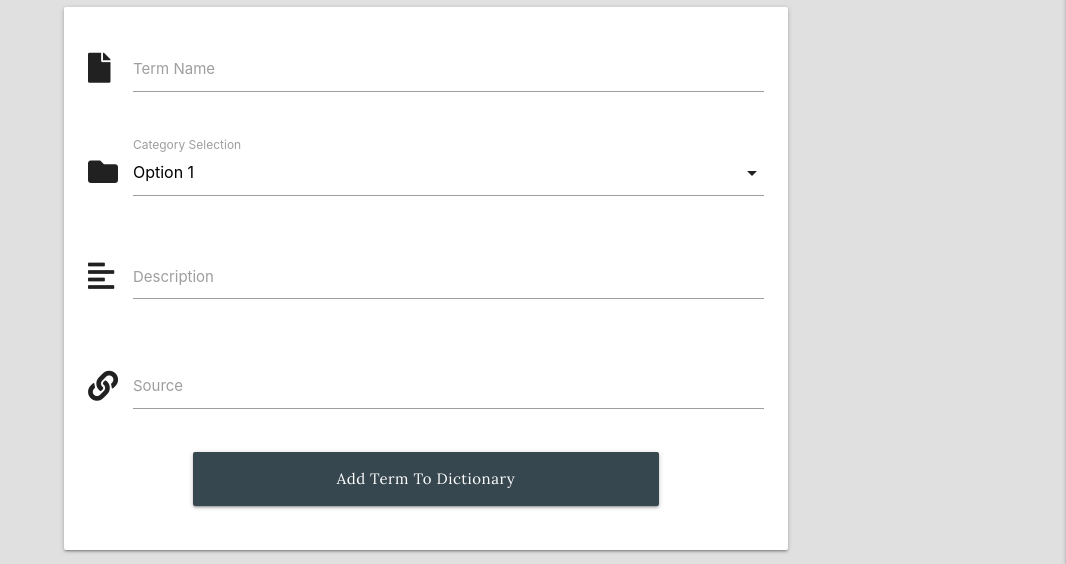
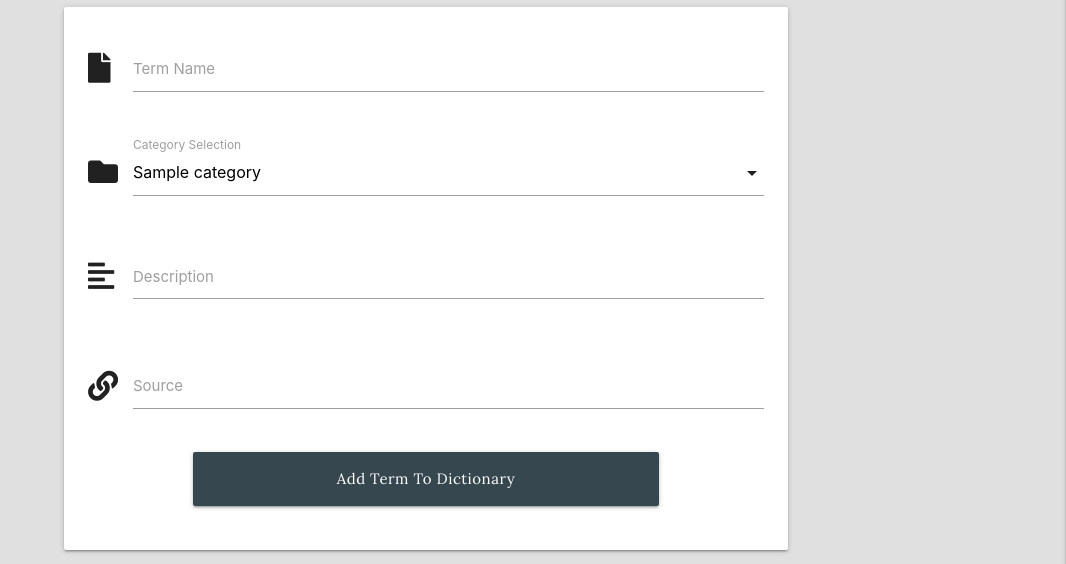
Before and after one commit to 92an/third-milestone-project, a Flask app: page /add_term in a window 1280 px wide. Shown: the part 250-814 px from the top of the page, without its empty margins (214-1280 px from the left). Run offline with Flask 2, Linux system fonts and the light colour scheme; a database or web service that is not in the repository returns one stand-in record (values such as "Sample title"); some libraries are stand-ins or nearby versions.

Commit message:
add term dropdown for category selection is populated and defaults to General Concept

```diff
--- a/app.py
+++ b/app.py
@@ -45,7 +45,8 @@ def get_terms():
 
 @app.route("/add_term")
 def add_term():
-    return render_template("add_term.html")
+    categories = mongo.db.categories.find().sort("category_name", 1)
+    return render_template("add_term.html", categories=categories)
 
 
 @app.route("/register", methods=["GET", "POST"])
--- a/templates/add_term.html
+++ b/templates/add_term.html
@@ -20,9 +20,13 @@
                 <div class="input-field col s12">
                     <i class="fas fa-folder prefix"></i>
                     <select id="category_name" name="category_name" class="validate" required>
-                        <option value="1">Option 1</option>
-                        <option value="2">Option 2</option>
-                        <option value="3">Option 3</option>
+                        {% for category in categories %}
+                            {% if category.category_name  == "General Concept" %}
+                                <option value="{{ category.category_name }}" selected>{{ category.category_name }}</option>
+                            {% else %}
+                                <option value="{{ category.category_name }}">{{ category.category_name }}</option>
+                            {% endif %}
+                        {% endfor %}
                     </select>
                     <label>Category Selection</label>
                 </div>
```
